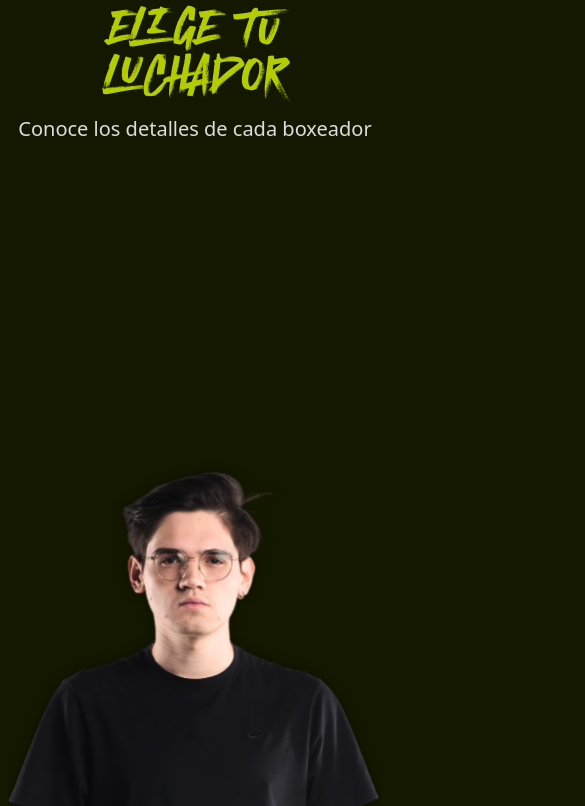
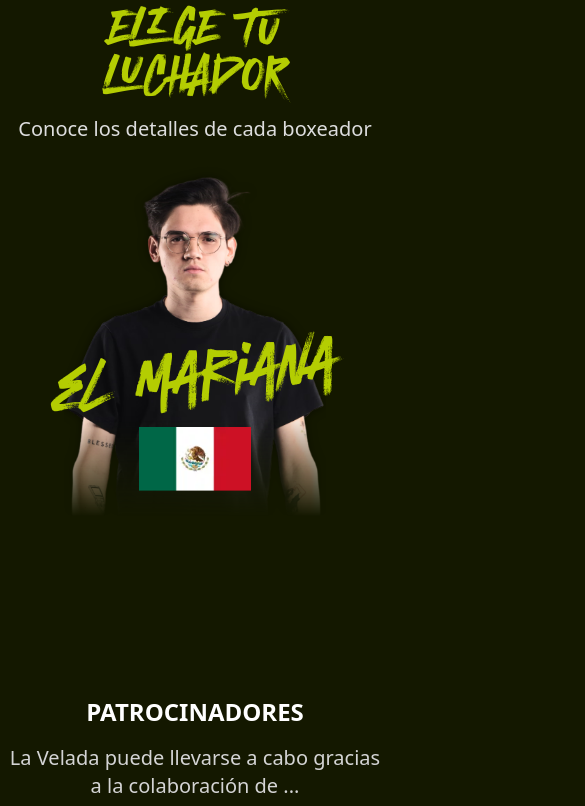
Before and after one commit to JoseSissa/Velada-4-2024, an Astro site: page / in a window 390 px wide. Shown: the part 905-1711 px from the top of the page, 585 px wide, since content can reach past the window. Built offline with nearby package versions, Linux system fonts and the light colour scheme; Astro itself is replaced by a stand-in of ours; what @jose-sissa-3s/tailwind-animations would draw is missing.

Commit message:
Image boxer in mobile fixed

```diff
--- a/src/sections/SelectYourBoxer.astro
+++ b/src/sections/SelectYourBoxer.astro
@@ -23,19 +23,19 @@ const columnOfBoxers = [
     </h3>
     <p class="mt-4 text-xl text-center">Conoce los detalles de cada boxeador</p>
 
-    <div class="mt-40 flex flex-col items-center justify-center">
+    <div class="md:mt-40 flex flex-col items-center justify-center">
         <article
             class="relative md:absolute w-full flex flex-col items-center justify-center"
         >
-            <picture class="boxer-photo">
+            <picture class="boxer-photo max-w-[70%] md:max-w-[460px]">
                 <source srcset="/images/boxers/grande/el-mariana-big.avif" type="image/avif"/>
                 <img
-                    class="w-[480px] h-[800px] object-contain"
+                    class="w-full h-auto object-contain aspect-[285/428]"
                     alt="Fotografía de El Mariana"
                     src="/images/boxers/grande/el-mariana-big.webp"
                 />
             </picture>
-            <div class="flex flex-col items-center">
+            <div class="absolute bottom-10 md:bottom-0 flex flex-col items-center">
                 <h4 class="text-6xl md:text-8xl mb-4 font-atomic lowercase text-accent boxer-title -skew-y-6 text-center">
                     <a href="" class="boxer-name">El Mariana</a>
                 </h4>
@@ -46,7 +46,7 @@ const columnOfBoxers = [
                 />
             </div>
         </article>
-        <div class="w-full flex justify-between">
+        <div class="w-full hidden md:flex justify-between">
             <nav class="flex gap-4">
                 <BoxerColumn listOfBoxers={columnOfBoxers[0]} />
                 <BoxerColumn
```
